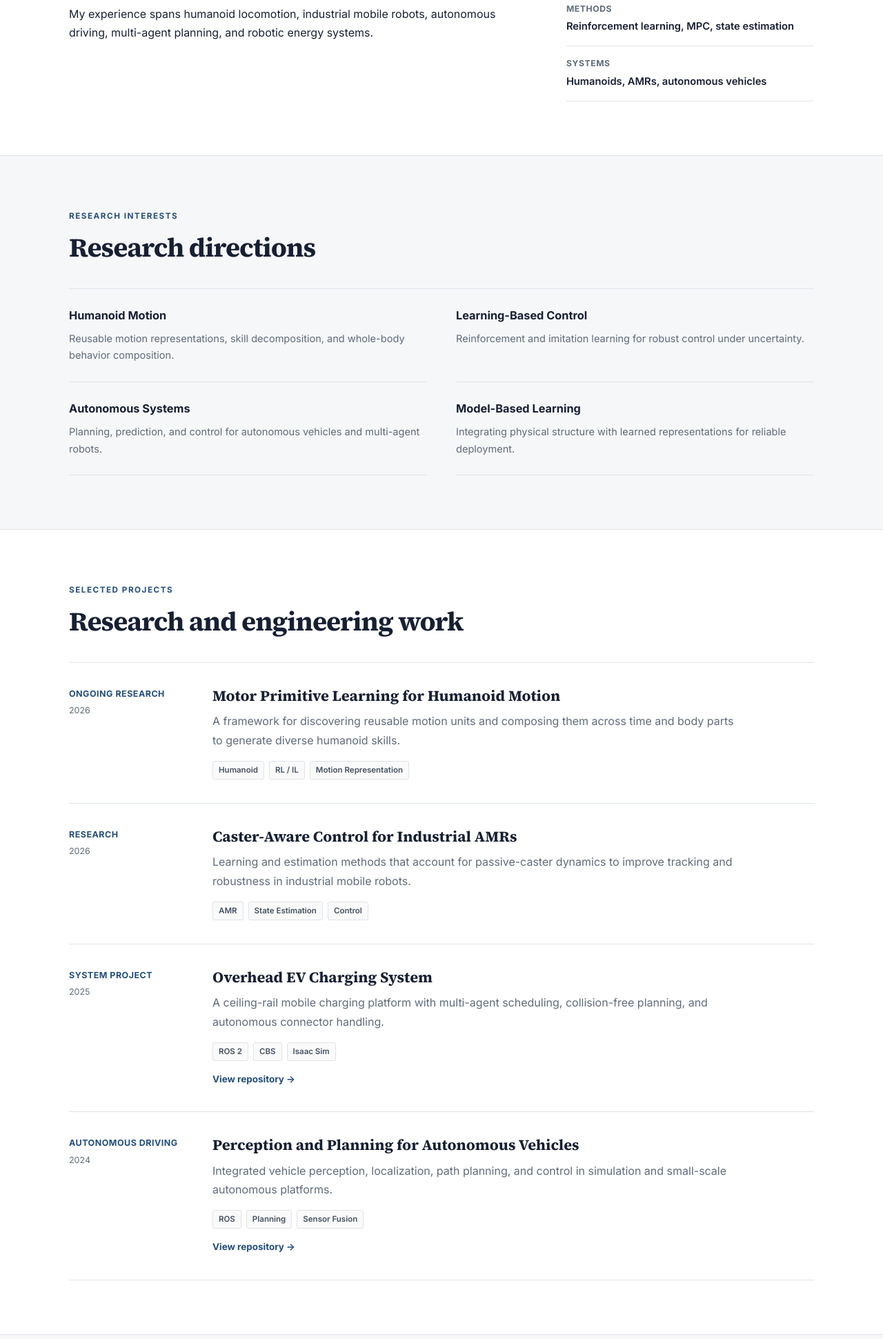
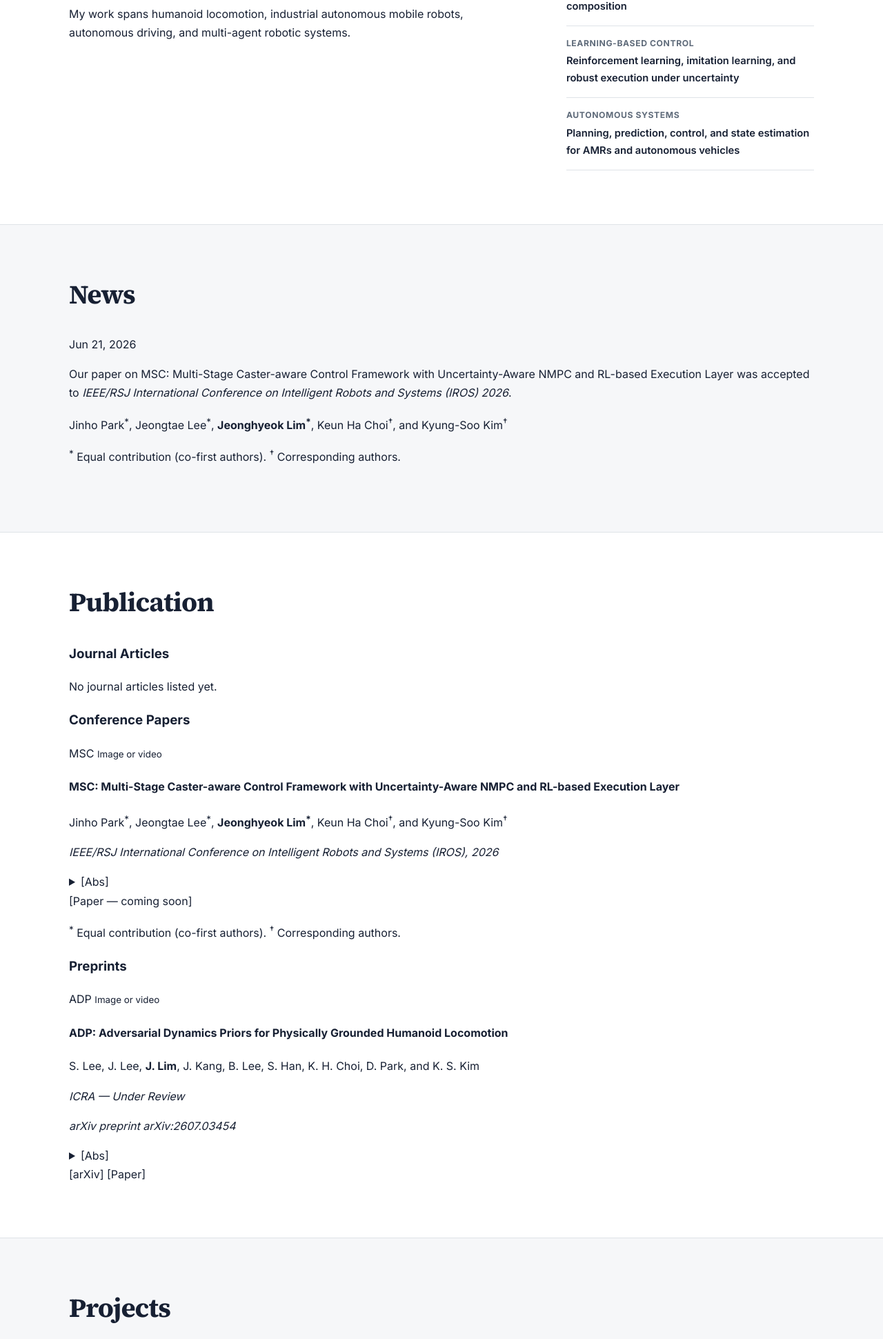
Before and after one commit to JeonghyeokLim/JeonghyeokLim.github.io, a plain HTML site: page index.html in a window 1280 px wide. Shown: the part 856-2797 px from the top of the page at 69% size. Drawn offline with Linux system fonts and the light colour scheme.

Commit message:
Restructure homepage with news, publications, and project cards

```diff
--- a/index.html
+++ b/index.html
@@ -3,7 +3,7 @@
 <head>
   <meta charset="UTF-8" />
   <meta name="viewport" content="width=device-width, initial-scale=1.0" />
-  <meta name="description" content="Jeonghyeok Lim — Robotics, control, and autonomous systems." />
+  <meta name="description" content="Jeonghyeok Lim — robotics, control, and autonomous systems." />
   <title>Jeonghyeok Lim | Robotics Research</title>
   <link rel="preconnect" href="https://fonts.googleapis.com" />
   <link rel="preconnect" href="https://fonts.gstatic.com" crossorigin />
@@ -18,9 +18,9 @@
       <button class="menu-toggle" aria-label="Toggle navigation" aria-expanded="false">Menu</button>
       <nav class="site-nav" aria-label="Primary navigation">
         <a href="#about">About</a>
-        <a href="#research">Research</a>
+        <a href="#news">News</a>
+        <a href="#publications">Publication</a>
         <a href="#projects">Projects</a>
-        <a href="#publications">Publications</a>
         <a href="#contact">Contact</a>
       </nav>
     </div>
@@ -34,177 +34,197 @@
         <p class="position">Robotics Researcher</p>
         <p class="summary">
           I study learning-based robot control, humanoid motion, and autonomous systems.
-          My current work focuses on extracting reusable motor primitives and composing them
-          to generate diverse and robust robot behaviors.
+          My current work focuses on reusable motor primitives for humanoid motion and
+          robust control frameworks for industrial mobile robots.
         </p>
         <div class="intro-links">
-          <a class="button primary" href="#projects">Selected projects</a>
+          <a class="button primary" href="#publications">Publications</a>
+          <a class="button secondary" href="#projects">Projects</a>
           <a class="button secondary" href="https://github.com/JeonghyeokLim" target="_blank" rel="noreferrer">GitHub</a>
         </div>
       </div>
       <div class="profile-wrap">
-        <img class="profile-image" src="https://avatars.githubusercontent.com/u/154910501?v=4" alt="Jeonghyeok Lim" />
+        <img class="profile-image" src="assets/profile.svg" alt="Portrait of Jeonghyeok Lim" />
       </div>
     </section>
 
     <section id="about" class="section container">
       <div class="section-title">
         <p class="label">ABOUT</p>
-        <h2>Research profile</h2>
+        <h2>Research Profile</h2>
       </div>
       <div class="two-column">
         <div class="prose">
           <p>
             My research centers on robots that must operate reliably in complex and changing environments.
             I am particularly interested in combining model-based reasoning with reinforcement learning,
-            imitation learning, and state estimation.
+            imitation learning, and uncertainty-aware state estimation.
           </p>
           <p>
-            My experience spans humanoid locomotion, industrial mobile robots, autonomous driving,
-            multi-agent planning, and robotic energy systems.
+            My work spans humanoid locomotion, industrial autonomous mobile robots, autonomous driving,
+            and multi-agent robotic systems.
           </p>
         </div>
         <dl class="profile-list">
           <div>
-            <dt>Current focus</dt>
-            <dd>Reusable motor primitives for humanoid motion</dd>
+            <dt>Humanoid robotics</dt>
+            <dd>Reusable motion representations, skill decomposition, and whole-body behavior composition</dd>
           </div>
           <div>
-            <dt>Methods</dt>
-            <dd>Reinforcement learning, MPC, state estimation</dd>
+            <dt>Learning-based control</dt>
+            <dd>Reinforcement learning, imitation learning, and robust execution under uncertainty</dd>
           </div>
           <div>
-            <dt>Systems</dt>
-            <dd>Humanoids, AMRs, autonomous vehicles</dd>
+            <dt>Autonomous systems</dt>
+            <dd>Planning, prediction, control, and state estimation for AMRs and autonomous vehicles</dd>
           </div>
         </dl>
       </div>
     </section>
 
-    <section id="research" class="section section-muted">
+    <section id="news" class="section section-muted">
       <div class="container">
-        <div class="section-title">
-          <p class="label">RESEARCH INTERESTS</p>
-          <h2>Research directions</h2>
+        <div class="section-title compact-title">
+          <h2>News</h2>
         </div>
-        <div class="interest-grid">
-          <article>
-            <h3>Humanoid Motion</h3>
-            <p>Reusable motion representations, skill decomposition, and whole-body behavior composition.</p>
-          </article>
-          <article>
-            <h3>Learning-Based Control</h3>
-            <p>Reinforcement and imitation learning for robust control under uncertainty.</p>
-          </article>
-          <article>
-            <h3>Autonomous Systems</h3>
-            <p>Planning, prediction, and control for autonomous vehicles and multi-agent robots.</p>
-          </article>
-          <article>
-            <h3>Model-Based Learning</h3>
-            <p>Integrating physical structure with learned representations for reliable deployment.</p>
+        <div class="news-list">
+          <article class="news-item">
+            <time datetime="2026-06-21">Jun 21, 2026</time>
+            <div>
+              <p>
+                Our paper on
+                <a href="#msc-paper">MSC: Multi-Stage Caster-aware Control Framework with Uncertainty-Aware NMPC and RL-based Execution Layer</a>
+                was accepted to <em>IEEE/RSJ International Conference on Intelligent Robots and Systems (IROS) 2026</em>.
+              </p>
+              <p class="news-authors">
+                Jinho Park<sup>*</sup>, Jeongtae Lee<sup>*</sup>, <strong>Jeonghyeok Lim<sup>*</sup></strong>,
+                Keun Ha Choi<sup>†</sup>, and Kyung-Soo Kim<sup>†</sup>
+              </p>
+            </div>
           </article>
         </div>
+        <p class="author-note"><sup>*</sup> Equal contribution (co-first authors). <sup>†</sup> Corresponding authors.</p>
       </div>
     </section>
 
-    <section id="projects" class="section container">
-      <div class="section-title">
-        <p class="label">SELECTED PROJECTS</p>
-        <h2>Research and engineering work</h2>
+    <section id="publications" class="section container">
+      <div class="section-title compact-title">
+        <h2>Publication</h2>
       </div>
 
-      <div class="project-list">
-        <article class="project-item">
-          <div class="project-meta">
-            <span>Ongoing research</span>
-            <span>2026</span>
+      <div class="publication-group">
+        <h3>Journal Articles</h3>
+        <div class="empty-state">No journal articles listed yet.</div>
+      </div>
+
+      <div class="publication-group">
+        <h3>Conference Papers</h3>
+        <article id="msc-paper" class="publication-card">
+          <div class="publication-media media-msc" aria-label="Publication media placeholder">
+            <span>MSC</span>
+            <small>Image or video</small>
           </div>
-          <div class="project-body">
-            <h3>Motor Primitive Learning for Humanoid Motion</h3>
-            <p>
-              A framework for discovering reusable motion units and composing them across time and body parts
-              to generate diverse humanoid skills.
+          <div class="publication-content">
+            <h4>MSC: Multi-Stage Caster-aware Control Framework with Uncertainty-Aware NMPC and RL-based Execution Layer</h4>
+            <p class="authors">
+              Jinho Park<sup>*</sup>, Jeongtae Lee<sup>*</sup>, <strong>Jeonghyeok Lim<sup>*</sup></strong>,
+              Keun Ha Choi<sup>†</sup>, and Kyung-Soo Kim<sup>†</sup>
             </p>
-            <div class="tags"><span>Humanoid</span><span>RL / IL</span><span>Motion Representation</span></div>
+            <p class="venue"><em>IEEE/RSJ International Conference on Intelligent Robots and Systems (IROS), 2026</em></p>
+            <div class="publication-links">
+              <details class="abstract-toggle">
+                <summary>[Abs]</summary>
+                <p>
+                  This work presents a multi-stage caster-aware control framework that combines
+                  uncertainty-aware nonlinear model predictive control with an RL-based execution layer
+                  for robust tracking of caster-equipped industrial mobile robots.
+                </p>
+              </details>
+              <span class="disabled-link">[Paper — coming soon]</span>
+            </div>
           </div>
         </article>
+        <p class="author-note"><sup>*</sup> Equal contribution (co-first authors). <sup>†</sup> Corresponding authors.</p>
+      </div>
 
-        <article class="project-item">
-          <div class="project-meta">
-            <span>Research</span>
-            <span>2026</span>
+      <div class="publication-group">
+        <h3>Preprints</h3>
+        <article class="publication-card">
+          <div class="publication-media media-adp" aria-label="Publication media placeholder">
+            <span>ADP</span>
+            <small>Image or video</small>
           </div>
-          <div class="project-body">
-            <h3>Caster-Aware Control for Industrial AMRs</h3>
-            <p>
-              Learning and estimation methods that account for passive-caster dynamics to improve tracking
-              and robustness in industrial mobile robots.
+          <div class="publication-content">
+            <h4>ADP: Adversarial Dynamics Priors for Physically Grounded Humanoid Locomotion</h4>
+            <p class="authors">
+              S. Lee, J. Lee, <strong>J. Lim</strong>, J. Kang, B. Lee, S. Han, K. H. Choi, D. Park, and K. S. Kim
             </p>
-            <div class="tags"><span>AMR</span><span>State Estimation</span><span>Control</span></div>
-          </div>
-        </article>
-
-        <article class="project-item">
-          <div class="project-meta">
-            <span>System project</span>
-            <span>2025</span>
-          </div>
-          <div class="project-body">
-            <h3>Overhead EV Charging System</h3>
-            <p>
-              A ceiling-rail mobile charging platform with multi-agent scheduling, collision-free planning,
-              and autonomous connector handling.
-            </p>
-            <div class="tags"><span>ROS 2</span><span>CBS</span><span>Isaac Sim</span></div>
-            <a class="text-link" href="https://github.com/JeonghyeokLim/OHCS-System" target="_blank" rel="noreferrer">View repository →</a>
-          </div>
-        </article>
-
-        <article class="project-item">
-          <div class="project-meta">
-            <span>Autonomous driving</span>
-            <span>2024</span>
-          </div>
-          <div class="project-body">
-            <h3>Perception and Planning for Autonomous Vehicles</h3>
-            <p>
-              Integrated vehicle perception, localization, path planning, and control in simulation
-              and small-scale autonomous platforms.
-            </p>
-            <div class="tags"><span>ROS</span><span>Planning</span><span>Sensor Fusion</span></div>
-            <a class="text-link" href="https://github.com/JeonghyeokLim/MoraiAutonomousTeam3" target="_blank" rel="noreferrer">View repository →</a>
+            <p class="venue"><em>ICRA — Under Review</em></p>
+            <p class="preprint-line"><em>arXiv preprint arXiv:2607.03454</em></p>
+            <div class="publication-links">
+              <details class="abstract-toggle">
+                <summary>[Abs]</summary>
+                <p>
+                  This preprint studies adversarial dynamics priors for learning physically grounded
+                  humanoid locomotion behaviors from motion data while retaining dynamic feasibility.
+                </p>
+              </details>
+              <a href="https://arxiv.org/abs/2607.03454" target="_blank" rel="noreferrer">[arXiv]</a>
+              <a href="https://arxiv.org/pdf/2607.03454" target="_blank" rel="noreferrer">[Paper]</a>
+              <!-- Add a project-page link here later: <a href="PROJECT_URL">[Website]</a> -->
+            </div>
           </div>
         </article>
       </div>
     </section>
 
-    <section id="publications" class="section section-muted">
+    <section id="projects" class="section section-muted">
       <div class="container">
-        <div class="section-title">
-          <p class="label">PUBLICATIONS</p>
-          <h2>Research outputs</h2>
+        <div class="section-title compact-title">
+          <h2>Projects</h2>
         </div>
-        <div class="publication-item">
-          <div class="publication-year">2026</div>
-          <div>
-            <p class="publication-status">Conference paper accepted</p>
-            <h3>Publication information will be added after the official proceedings are released.</h3>
-            <p>Authors, venue, paper link, and citation information will appear here.</p>
+
+        <div class="project-category">
+          <h3>Humanoid</h3>
+          <div class="project-grid">
+            <a class="project-card" href="projects/humanoid-motor-primitives.html">
+              <div class="project-cover cover-humanoid">
+                <span>MoP</span>
+              </div>
+              <div class="project-copy">
+                <h4>Motor Primitive Learning for Humanoid Motion</h4>
+                <p>Reusable motion units and spatiotemporal composition for diverse humanoid behaviors.</p>
+                <div class="tags"><span>Humanoid</span><span>RL / IL</span><span>Motion Representation</span></div>
+                <small>Ongoing research · 2026–present</small>
+              </div>
+            </a>
+          </div>
+        </div>
+
+        <div class="project-category">
+          <h3>AMR</h3>
+          <div class="project-grid">
+            <a class="project-card" href="projects/caster-aware-amr.html">
+              <div class="project-cover cover-amr">
+                <span>MSC</span>
+              </div>
+              <div class="project-copy">
+                <h4>Caster-Aware Control for Industrial AMRs</h4>
+                <p>Uncertainty-aware NMPC, state estimation, and RL-based execution for passive-caster dynamics.</p>
+                <div class="tags"><span>AMR</span><span>NMPC</span><span>Reinforcement Learning</span></div>
+                <small>Research project · 2026</small>
+              </div>
+            </a>
           </div>
         </div>
       </div>
     </section>
 
     <section id="contact" class="section container contact">
-      <div class="section-title">
-        <p class="label">CONTACT</p>
-        <h2>Get in touch</h2>
+      <div class="section-title compact-title">
+        <h2>Contact</h2>
       </div>
-      <p>
-        For research discussions or project inquiries, please contact me through GitHub.
-        Academic email and Google Scholar links will be added here.
-      </p>
+      <p>For research discussions or project inquiries, please contact me through GitHub.</p>
       <a class="text-link" href="https://github.com/JeonghyeokLim" target="_blank" rel="noreferrer">GitHub profile →</a>
     </section>
   </main>
```
